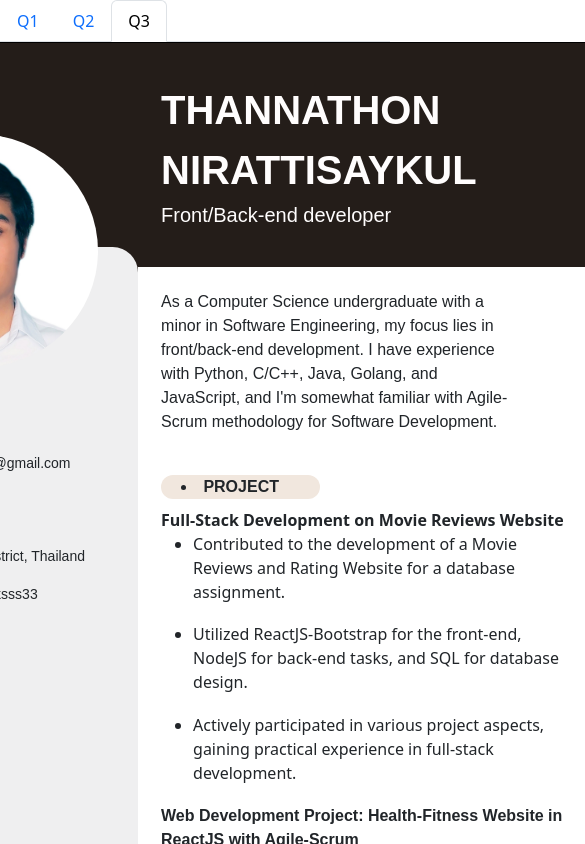
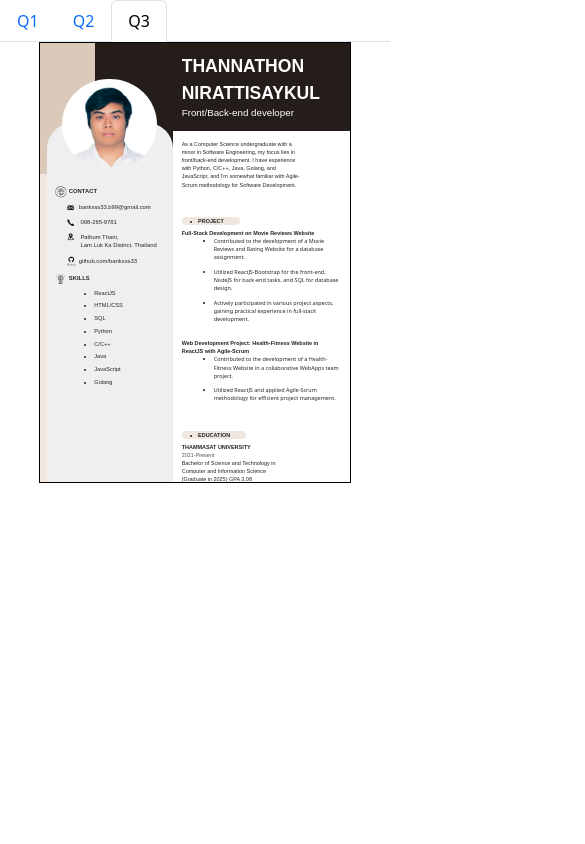
Before and after one commit to banksss33/Botnoi_COOP_FrontEnd_QUIZ, a React (Create React App) app: page / in a window 390 px wide. Both pictures are taken after a click on the tab "Q3". Shown: the top 844 px of the page, 585 px wide, since content can reach past the window. Built offline with nearby package versions, Linux system fonts and the light colour scheme; no server answers; a web font is replaced by a local one.

Commit message:
update Q3

```diff
--- a/src/Q3.css
+++ b/src/Q3.css
@@ -10,8 +10,8 @@
 .grid {
   z-index: 0;
   position: absolute;
-  width: 210mm;
-  height: 297mm;
+  width: 80vw;
+  aspect-ratio: 1/1.41428;
 
   display: grid;
   grid-template-columns: 0.9fr 1.1fr 1fr 1fr 1fr;
@@ -45,8 +45,8 @@
   border: solid 0.1vw black;
   z-index: 1;
   position: absolute;
-  width: 210mm;
-  height: 297mm;
+  width: 80vw;
+  aspect-ratio: 1/1.41428;
   display: grid;
   grid-template-columns: 1fr 1fr 1fr 1fr 1fr 1fr 1fr;
   grid-template-rows: 1fr 1fr 1fr 1fr 1fr;
@@ -105,11 +105,12 @@
 }
 
 .box-wrapper > div {
-  font-size: 10.5pt;
+  font-size: 1.5vw;
   font-family: "Now", sans-serif;
 }
 
 .box-wrapper > ul > li {
+  font-size: 1.5vw;
   margin-left: 8%;
   margin-top: 5%;
   font-family: "Now", sans-serif;
@@ -134,6 +135,7 @@
   justify-content: center;
   flex-direction: column;
   font-family: "TT Drugs Trial", sans-serif;
+  color: #FFFDFD;
 }
 
 .box-wrapper > div > b {
@@ -143,6 +145,15 @@
 .ns > div {
   align-self: start;
   padding-left: 5%;
+}
+
+.header-bns{
+  font-size: 4.5vw;
+
+}
+
+.header-sns {
+  font-size: 2.5vw;
 }
 
 .dt {
@@ -157,14 +168,17 @@
   margin: 0;
   padding: 0;
   font-family: "Now", sans-serif;
+  font-size: 1.5vw;
 }
 
 .box2 > ul > li {
   margin-bottom: 5%;
+  font-size: 1.5vw;
 }
 
 .header {
   border-radius: 5rem;
+  font-size: 1.5vw;
   font-weight: bold;
   font-family: "TT Drugs Trial", sans-serif;
   background-color: #f1e7de;
@@ -181,3 +195,21 @@
   background-color: white;
   padding: 5%;
 }
+
+@media screen and (max-width: 576px) {
+  .box2 > p {
+    font-size: 1.4vw;
+  }
+
+  .box2 > ul > li {
+    font-size: 1.4vw;
+  }
+
+  .header {
+    font-size: 1.4vw;
+  }
+
+  .box-wrapper > ul > li {
+    font-size: 1.45vw;
+  }
+}
--- a/src/Q3.tsx
+++ b/src/Q3.tsx
@@ -65,13 +65,13 @@ function Q3() {
             </div>
           </div>
           <div className="ns">
-            <div style={{ color: "#FFFDFD", fontSize: "30pt" }}>
+            <div className="header-bns">
               <b>THANNATHON</b>
             </div>
-            <div style={{ color: "#FFFDFD", fontSize: "30pt" }}>
+            <div className="header-bns">
               <b>NIRATTISAYKUL</b>
             </div>
-            <div style={{ color: "#FFFDFD", fontSize: "15pt" }}>
+            <div className="header-sns">
               Front/Back-end developer
             </div>
           </div>
@@ -90,9 +90,9 @@ function Q3() {
                 </span>
               </div>
 
-              <span>
+              <p>
                 <b>Full-Stack Development on Movie Reviews Website</b>
-              </span>
+              </p>
               <ul>
                 <li>
                   Contributed to the development of a Movie Reviews and Rating
@@ -128,7 +128,7 @@ function Q3() {
               <p>
                 <b>THAMMASAT UNIVERSITY</b>
               </p>
-              <p>2021-Present</p>
+              <p style={{color: "#545454"}}>2021-Present</p>
               <p>Bachelor of Science and Technology in</p>
               <p>Computer and Information Science</p>
               <p>(Graduate in 2025) GPA 3.08</p>
```
